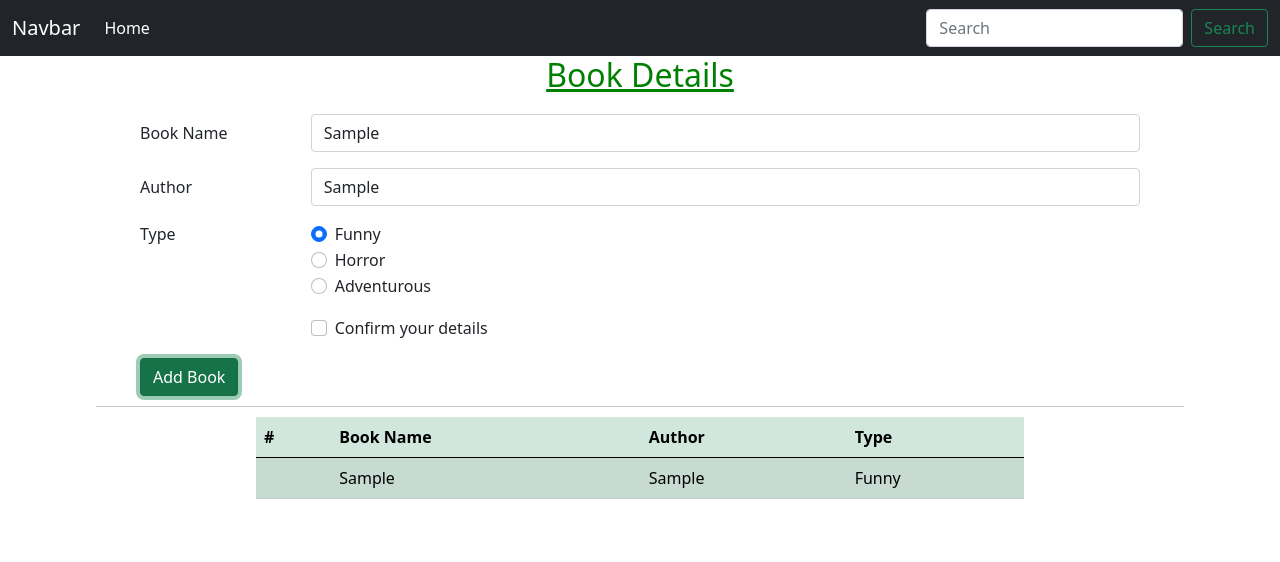
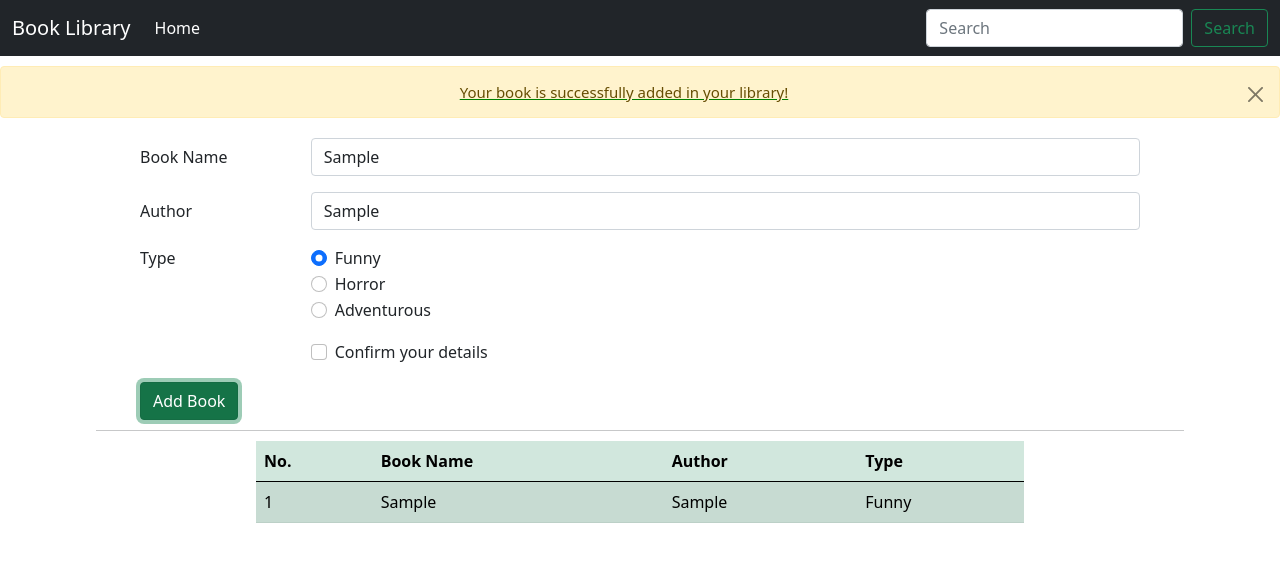
Before and after one commit to sarkarpradip2002/Book-Library, a plain HTML site: page index.html in a window 1280 px wide. Both pictures are taken after typing "Sample", "Sample" into the empty fields and a click on the button "Add Book". Drawn offline with nearby package versions, Linux system fonts and the light colour scheme.

Commit message:
Add files via upload
Added some features

```diff
--- a/index.html
+++ b/index.html
@@ -4,21 +4,23 @@
     <meta charset="UTF-8">
     <meta http-equiv="X-UA-Compatible" content="IE=edge">
     <meta name="viewport" content="width=device-width, initial-scale=1.0">
-    <title>Document</title>
+    <title>BooK LibrarY</title>
+    <link rel="icon" href="icon.png">
     <link href="https://cdn.jsdelivr.net/npm/bootstrap@5.0.2/dist/css/bootstrap.min.css" rel="stylesheet" integrity="sha384-EVSTQN3/azprG1Anm3QDgpJLIm9Nao0Yz1ztcQTwFspd3yD65VohhpuuCOmLASjC" crossorigin="anonymous">
     <script src="https://cdn.jsdelivr.net/npm/bootstrap@5.0.2/dist/js/bootstrap.bundle.min.js" integrity="sha384-MrcW6ZMFYlzcLA8Nl+NtUVF0sA7MsXsP1UyJoMp4YLEuNSfAP+JcXn/tWtIaxVXM" crossorigin="anonymous"></script>
+    <link rel="stylesheet" href="style.css">
 </head>
 <body>
-    <nav class="navbar navbar-expand-lg navbar-dark bg-dark">
+    <nav class="navbar navbar-expand-lg navbar-dark bg-dark navbar" >
         <div class="container-fluid">
-          <a class="navbar-brand" href="#">Navbar</a>
+          <a class="navbar-brand" href="#"  >Book Library</a>
           <button class="navbar-toggler" type="button" data-bs-toggle="collapse" data-bs-target="#navbarSupportedContent" aria-controls="navbarSupportedContent" aria-expanded="false" aria-label="Toggle navigation">
             <span class="navbar-toggler-icon"></span>
           </button>
           <div class="collapse navbar-collapse" id="navbarSupportedContent">
             <ul class="navbar-nav me-auto mb-2 mb-lg-0">
               <li class="nav-item">
-                <a class="nav-link active" aria-current="page" href="#">Home</a>
+                <a class="nav-link active" id="pagename"aria-current="page" href="#">Home</a>
               </li>
             </ul>
             <form class="d-flex">
@@ -28,7 +30,7 @@
           </div>
         </div>
       </nav>
-      <h2 style="text-align: center; text-decoration: underline; color: green;">Book Details</h2>
+      <h2 class="heading" style="text-align: center; text-decoration: underline; color: green; margin-top: 10px; " >Book Details</h2>
       <div class="container " style="width:80% ; margin-top: 20px;" id="resetform">
         <div class="row mb-3">
           <label for="inputEmail3" class="col-sm-2 col-form-label" >Book Name</label>
@@ -81,7 +83,7 @@
       <table class="table container table-success table-striped table"  style="width: 60%; margin-top: 10px;">
         <thead>
           <tr>
-            <th scope="col">#</th>
+            <th scope="col">No.</th>
             <th scope="col">Book Name</th>
             <th scope="col">Author</th>
             <th scope="col">Type</th>
--- a/index.js
+++ b/index.js
@@ -6,7 +6,7 @@ class Book{
         this.Type=Type;
     }
 }
-
+ var number=1;
 function AddBook(){
      inputname=document.getElementById('inputEmail3').value;
      inputauthor=document.getElementById('inputPassword3').value;
@@ -31,15 +31,30 @@ function AddBook(){
 
      AddTable=document.getElementById('tablebody');
 
+     if(inputname=='' || inputauthor=='')
+     {
+       alert("You need to fill all the places")
+     }
+     else{
      let BookTotal=new Book(inputname,inputauthor);
      let Add=`
      <tr>
-      <th scope="row"></th>
+       <td>${number}</td>
        <td>${BookTotal.name}</td>
        <td>${BookTotal.Author}</td>
        <td>${Type}</td>
      </tr>`
-
       AddTable.innerHTML+=Add;
 
+     let navbar=document.querySelector('.navbar');
+     navbar.nextElementSibling.innerHTML=`<div class="alert alert-warning alert-dismissible fade show" role="alert" style="font-size:15px;">
+      Your book  is successfully added in your library!
+     <button type="button" class="btn-close" data-bs-dismiss="alert" aria-label="Close"></button>
+    </div>`
+     setTimeout(()=>{
+      navbar.nextElementSibling.innerHTML=`<h2 class="heading" style="text-align: center; text-decoration: underline; color: green; margin-top: 10px; " >Book Details</h2>`
+      },4000);
+
+     number++;
 }
+}
--- /dev/null
+++ b/style.css
@@ -0,0 +1,5 @@
+#pagename:hover{
+ background-color: green;
+ text-decoration: underline;
+ padding: 5px;
+}
```
Also changed, not shown: icon.png (added). Lines whose indentation alone changed are shown as unchanged.
